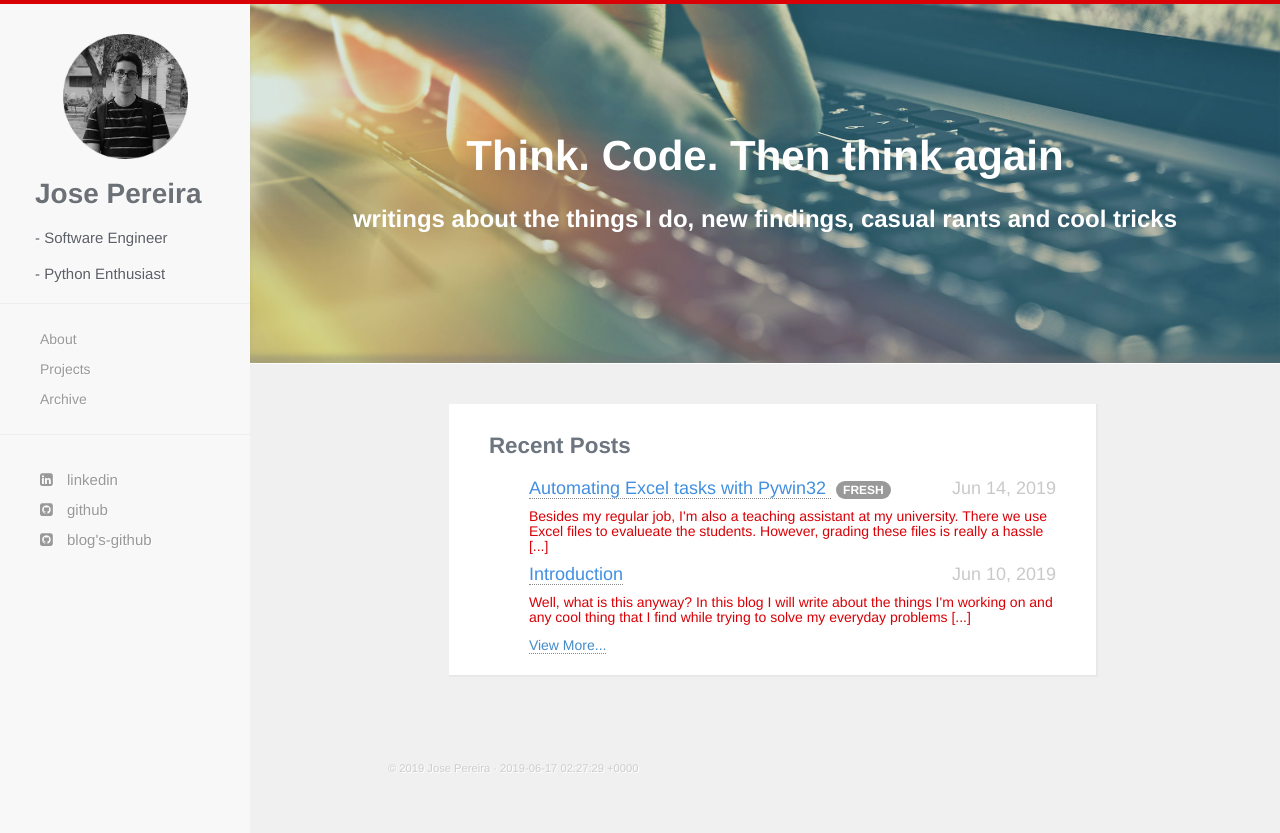
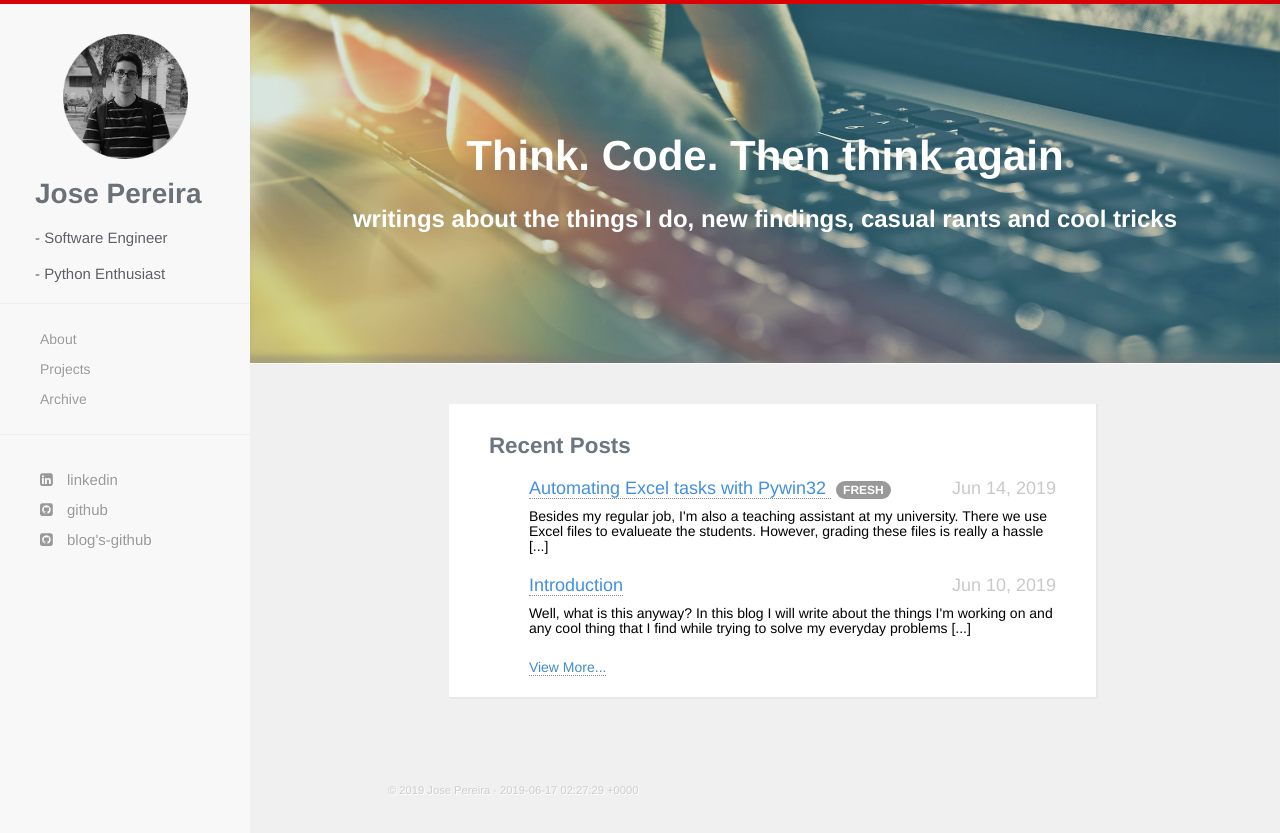
Before and after one commit to jpereiran/jpereiran.github.io, a Jekyll site: the page built from index.html, in a window 1280 px wide. Shown: the top 833 px of the page. Built offline with Jekyll 4.4.1, drawn with Linux system fonts in a browser that asks for light colours; nearby versions of some CDN libraries.

Commit message:
Update index.html

```diff
--- a/index.html
+++ b/index.html
@@ -6,7 +6,7 @@ title: Jose Pereira
 {% if site.posts != empty %}
 <div class="recent-posts">
   <h1>Recent Posts</h1>
-  {% for post in site.posts limit: 5 %}
+  {% for post in site.posts limit: 3 %}
     {% if forloop.first %}
       {% assign add_class = 'most-recent' %}
       {% capture fresh_tag %}
@@ -25,9 +25,15 @@ title: Jose Pereira
               {{ post.date | date_to_string | date: "%b %-d, %Y"  }}
             </time>
           </h4>
-          <h5>
+          <h5 style="color: black;">
             {{ post.abstract }}
           </h5>
+          <br style="
+            content: &quot;&quot;;
+            margin: 2em;
+            display: block;
+            font-size: 75%;
+          ">
         </span>
       </li>
     </ul>
```
